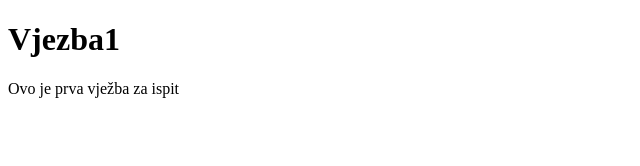
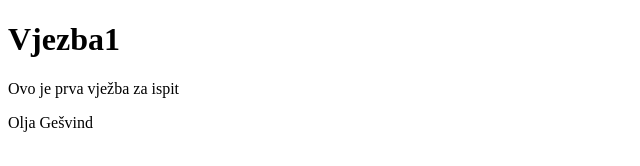
Before and after one commit to MindBodyCodeOrg/vjezba1, a website: page index.html in a window 1280 px wide. Shown: the full height of the page, 0-640 px from the left. Drawn offline with Linux system fonts and the light colour scheme.

Commit message:
Revert "Revert "Prvi zadatak olja gesvind""

```diff
--- a/index.html
+++ b/index.html
@@ -10,5 +10,7 @@
 		<h1>Vjezba1</h1>
 
 		<p>Ovo je prva vježba za ispit</p>
+
+		<p>Olja Gešvind</p>
 	</body>
 </html>
```
Also changed, not shown: README.md.
